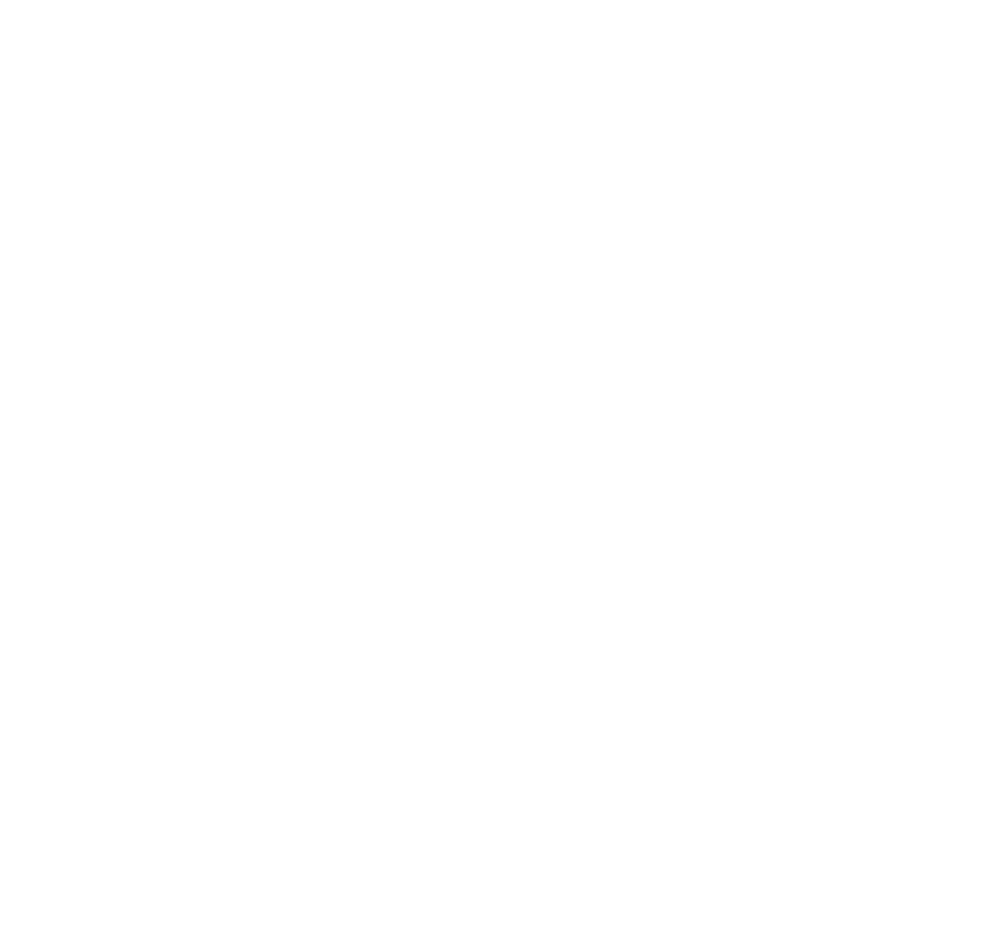
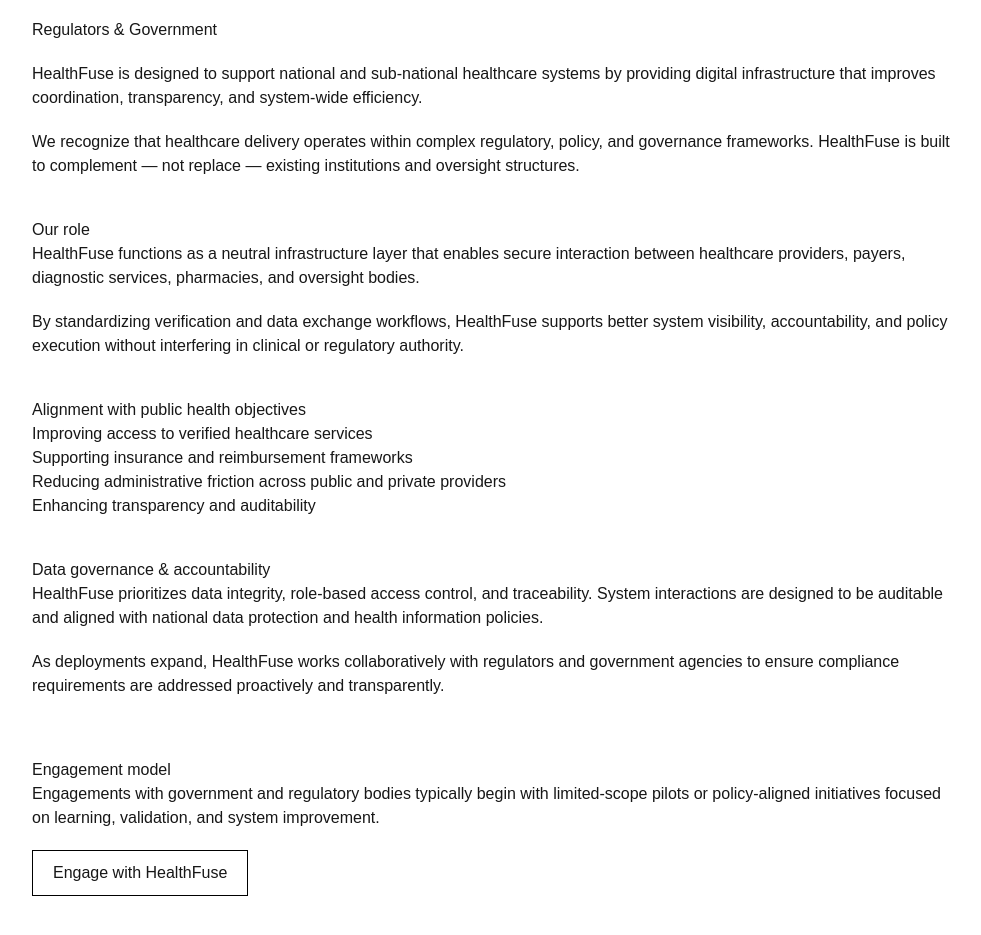
Before and after one commit to Nwokeoma/healthfuse, a Next.js app: page /regulators in a window 1280 px wide. Before the commit this address had no page. Shown: the part 145-1080 px from the top of the page, without its empty margins (148-1129 px from the left). Before the commit the page ends 800 px from the top, so only its background shows below. Built offline with nearby package versions, Linux system fonts and the light colour scheme.

Commit message:
Add regulators and government engagement page

```diff
--- /dev/null
+++ b/app/regulators/page.tsx
@@ -0,0 +1,74 @@
+export default function RegulatorsPage() {
+    return (
+      <main style={{ padding: 40, maxWidth: 1000, margin: "0 auto" }}>
+        <h1>Regulators & Government</h1>
+
+        <p style={{ marginTop: 20 }}>
+          HealthFuse is designed to support national and sub-national healthcare
+          systems by providing digital infrastructure that improves coordination,
+          transparency, and system-wide efficiency.
+        </p>
+
+        <p style={{ marginTop: 20 }}>
+          We recognize that healthcare delivery operates within complex regulatory,
+          policy, and governance frameworks. HealthFuse is built to complement —
+          not replace — existing institutions and oversight structures.
+        </p>
+
+        <h2 style={{ marginTop: 40 }}>Our role</h2>
+        <p>
+          HealthFuse functions as a neutral infrastructure layer that enables
+          secure interaction between healthcare providers, payers, diagnostic
+          services, pharmacies, and oversight bodies.
+        </p>
+
+        <p style={{ marginTop: 20 }}>
+          By standardizing verification and data exchange workflows, HealthFuse
+          supports better system visibility, accountability, and policy execution
+          without interfering in clinical or regulatory authority.
+        </p>
+
+        <h2 style={{ marginTop: 40 }}>Alignment with public health objectives</h2>
+        <ul>
+          <li>Improving access to verified healthcare services</li>
+          <li>Supporting insurance and reimbursement frameworks</li>
+          <li>Reducing administrative friction across public and private providers</li>
+          <li>Enhancing transparency and auditability</li>
+        </ul>
+
+        <h2 style={{ marginTop: 40 }}>Data governance & accountability</h2>
+        <p>
+          HealthFuse prioritizes data integrity, role-based access control,
+          and traceability. System interactions are designed to be auditable
+          and aligned with national data protection and health information policies.
+        </p>
+
+        <p style={{ marginTop: 20 }}>
+          As deployments expand, HealthFuse works collaboratively with regulators
+          and government agencies to ensure compliance requirements are addressed
+          proactively and transparently.
+        </p>
+
+        <section style={{ marginTop: 60 }}>
+          <h2>Engagement model</h2>
+          <p>
+            Engagements with government and regulatory bodies typically begin
+            with limited-scope pilots or policy-aligned initiatives focused on
+            learning, validation, and system improvement.
+          </p>
+
+          <a
+            href="/contact"
+            style={{
+              display: "inline-block",
+              marginTop: 20,
+              padding: "10px 20px",
+              border: "1px solid #000",
+            }}
+          >
+            Engage with HealthFuse
+          </a>
+        </section>
+      </main>
+    );
+  }
--- a/components/Header.tsx
+++ b/components/Header.tsx
@@ -14,6 +14,10 @@
         <a href="/pharmacies" style={{ marginRight: 15 }}>Pharmacies</a>
         <a href="/trust">Trust</a>
         <a href="/investors">Investors</a>
+        <a href="/regulators" style={{ marginRight: 15 }}>
+  Regulators
+</a>
+
       </nav><a
   href="/contact"
   style={{
```
